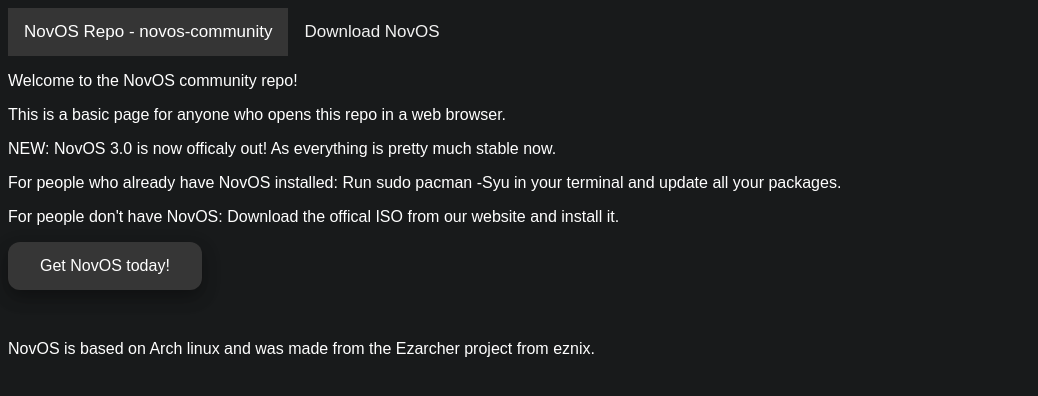
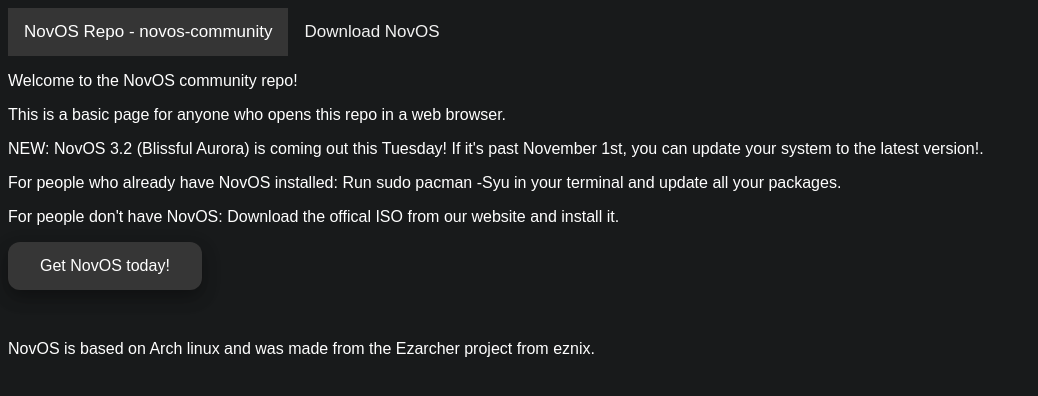
Before and after one commit to NovOS-Linux/novos-community, a plain HTML site: page index.html in a window 1280 px wide. Shown: the whole page, without its empty margins (0-1038 px from the left). Drawn offline with Linux system fonts and the light colour scheme.

Commit message:
update page

```diff
--- a/index.html
+++ b/index.html
@@ -82,7 +82,7 @@ embed[type="application/pdf"] { filter: invert(100%) contrast(90%); }</style></h
 
 <p>This is a basic page for anyone who opens this repo in a web browser.</p>
 
-<p>NEW: NovOS 3.0 is now officaly out! As everything is pretty much stable now.</p>
+<p>NEW: NovOS 3.2 (Blissful Aurora) is coming out this Tuesday! If it's past November 1st, you can update your system to the latest version!.</p>
 <p>For people who already have NovOS installed: Run sudo pacman -Syu in your terminal and update all your packages.</p>
 <p>For people don't have NovOS: Download the offical ISO from our website and install it.</p>
 
```
